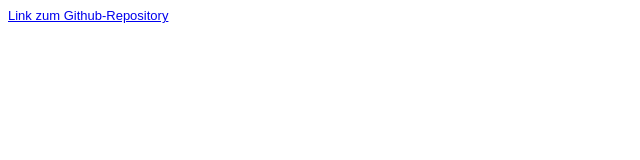
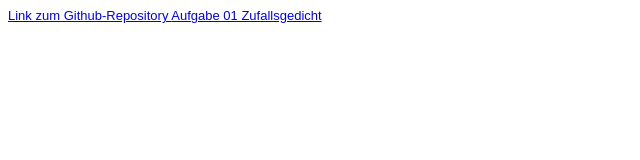
Before and after one commit to TimNees/EIA2-WS2021, a plain HTML site: page Steckbrief/steckbrief.htm in a window 1280 px wide. Shown: the whole page, without its empty margins (0-640 px from the left). Drawn offline with Linux system fonts and the light colour scheme.

Commit message:
Update steckbrief.htm

```diff
--- a/Steckbrief/steckbrief.htm
+++ b/Steckbrief/steckbrief.htm
@@ -13,5 +13,6 @@ body {
 </head>
 <body>
 	<a href="https://github.com/TimNees/EIA2-WS2021" target="_blank">Link zum Github-Repository </a>
+	<a href="https://github.com/TimNees/EIA2-WS2021/blob/main/A01_Zufallsgedicht/A01_Zufallsgedicht.html" target="_blank">Aufgabe 01 Zufallsgedicht </a>
 </body>
 </html>
```
